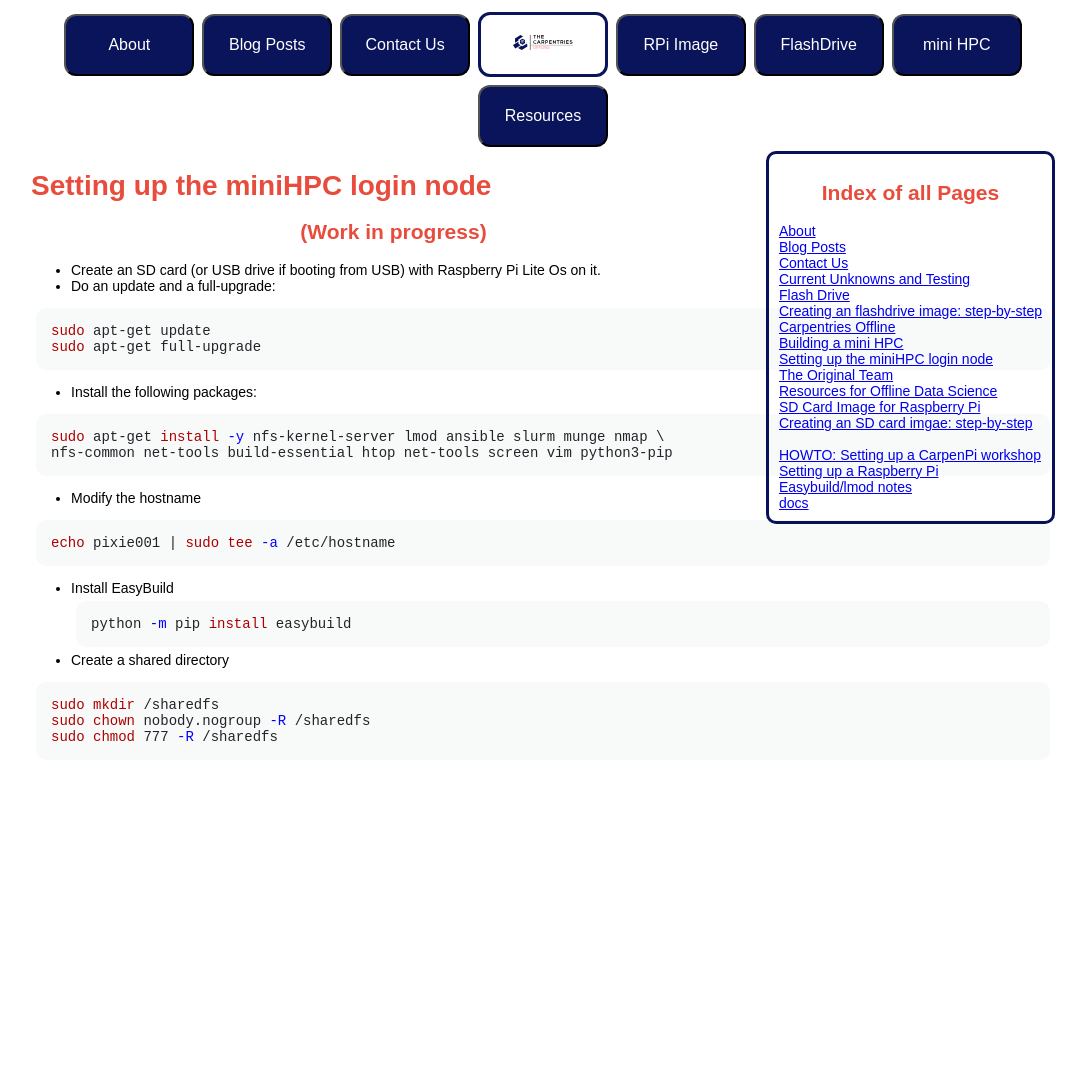
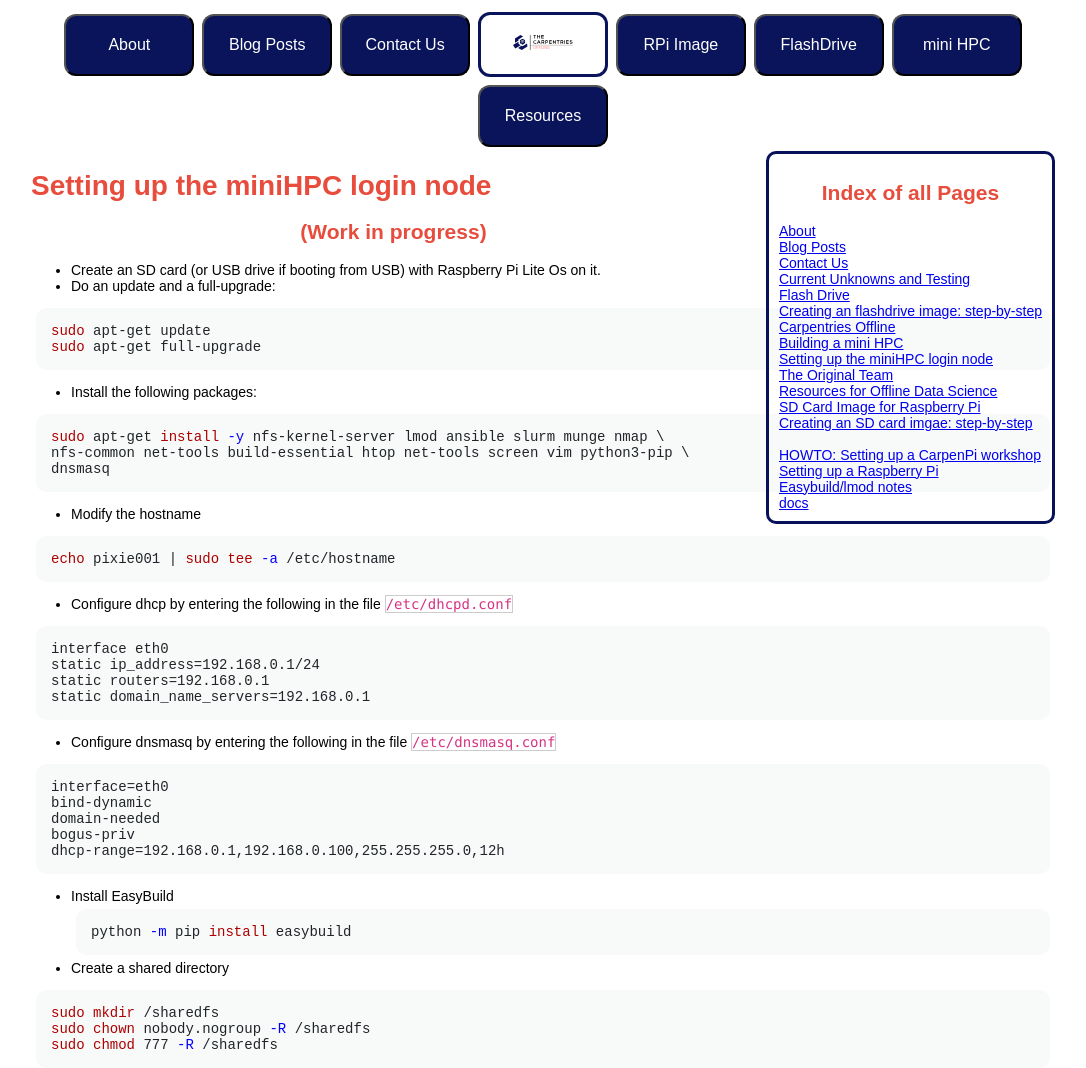
Before and after one commit to carpentriesoffline/CarpentriesOffline.github.io, a Jekyll site: the page built from miniHPC_step_by_step.md, in a window 1280 px wide. Shown: the whole page, without its empty margins (97-1183 px from the left). Built offline with Jekyll 4.4.1, drawn with Linux system fonts in a browser that asks for light colours; before the commit the page ends 931 px from its top, so only the background shows below that.

Commit message:
Update miniHPC_step_by_step.md

````diff
--- a/miniHPC_step_by_step.md
+++ b/miniHPC_step_by_step.md
@@ -19,13 +19,33 @@ sudo apt-get full-upgrade
 
 ```bash
 sudo apt-get install -y nfs-kernel-server lmod ansible slurm munge nmap \
-nfs-common net-tools build-essential htop net-tools screen vim python3-pip
+nfs-common net-tools build-essential htop net-tools screen vim python3-pip \
+dnsmasq
 ```
 
 - Modify the hostname
 
 ```bash
 echo pixie001 | sudo tee -a /etc/hostname
+```
+
+- Configure dhcp by entering the following in the file `/etc/dhcpd.conf`
+
+```bash
+interface eth0
+static ip_address=192.168.0.1/24
+static routers=192.168.0.1
+static domain_name_servers=192.168.0.1
+```
+
+- Configure dnsmasq by entering the following in the file `/etc/dnsmasq.conf`
+
+```bash
+interface=eth0
+bind-dynamic
+domain-needed
+bogus-priv
+dhcp-range=192.168.0.1,192.168.0.100,255.255.255.0,12h
 ```
 
 - Install EasyBuild
````
